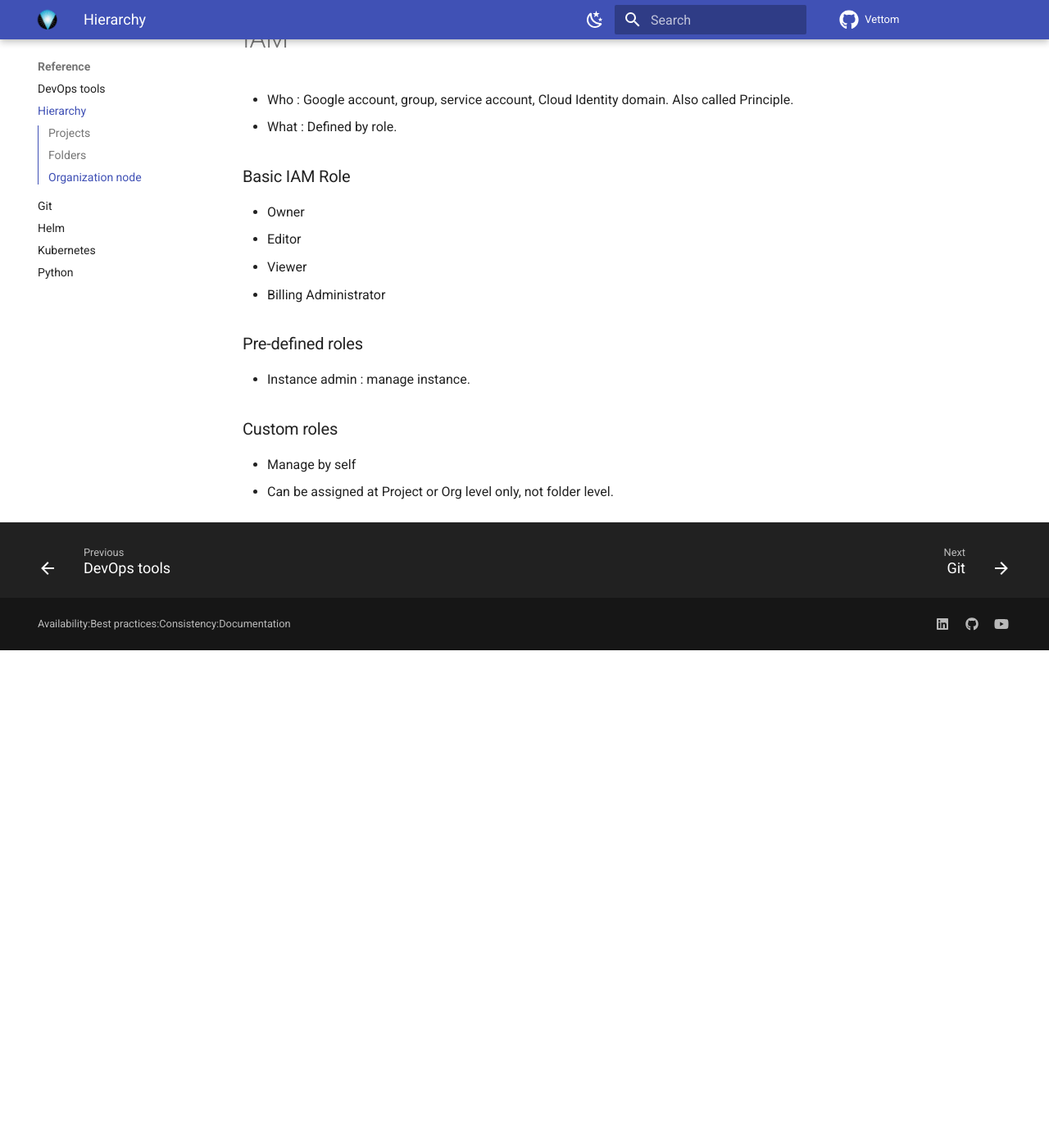
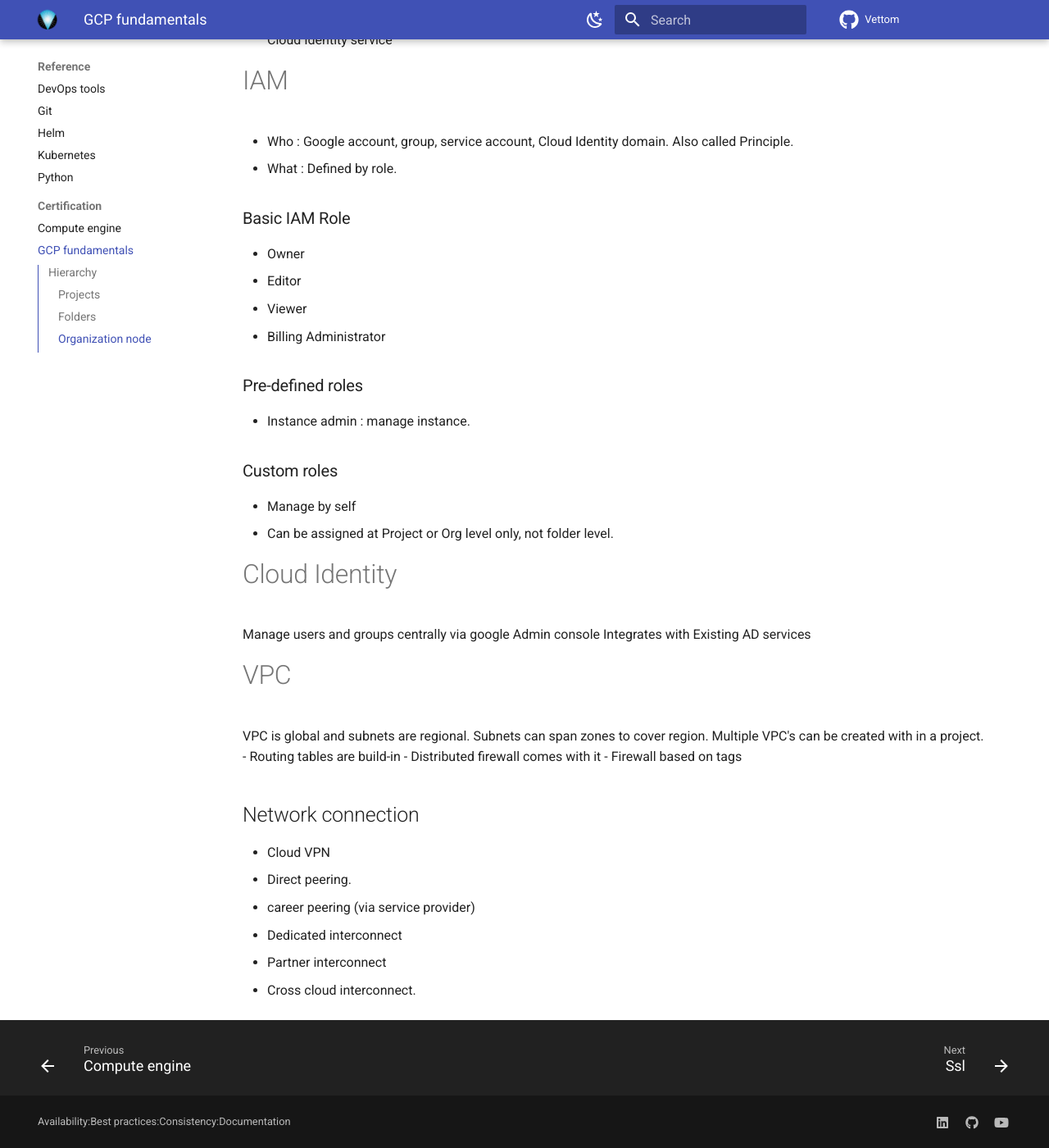
Before and after one commit to vettom/vettom.github.io, an MkDocs documentation site: the page built from docs/Reference/Certification/gcp-intro.md, in a window 1280 px wide and 1400 px high, scrolled down 705 px. Shown: the whole window at 82% size. Built offline with MkDocs 1.6.1 and Material for MkDocs 9.7.7, drawn with Linux system fonts in a browser that asks for light colours; before the commit the page ends 1498 px from its top, so only the background shows below that.

Commit message:
Update by DV on Wed 25 Sep 2024 19:58:26 BST

```diff
--- a/docs/Reference/gcp-study.md
+++ b/docs/Reference/Certification/gcp-intro.md
@@ -1,4 +1,6 @@
-# Hierarchy
+# GCP fundamentals
+
+## Hierarchy
 
 4 Levels of Hierarchy.
 Organization node
@@ -39,3 +41,22 @@
 ### Custom roles
 - Manage by self
 - Can be assigned at Project or Org level only, not folder level.
+
+
+# Cloud Identity
+Manage users and groups centrally via google Admin console
+Integrates with Existing AD services
+
+# VPC
+VPC is global and subnets are regional. Subnets  can span zones to cover region. Multiple VPC's can be created with in a project.
+- Routing tables are build-in
+- Distributed firewall comes with it
+- Firewall based on tags
+
+## Network connection
+- Cloud VPN
+- Direct peering.
+- career peering (via service provider)
+- Dedicated interconnect
+- Partner interconnect
+- Cross cloud interconnect.
```
Also changed, not shown: docs/Eks/eks-addon-manage.md (+6 -6 lines), docs/Reference/Certification/compute.md (added, +25 -0 lines), docs/blog/posts/Misc/cloudflare.md (+10 -0 lines).
